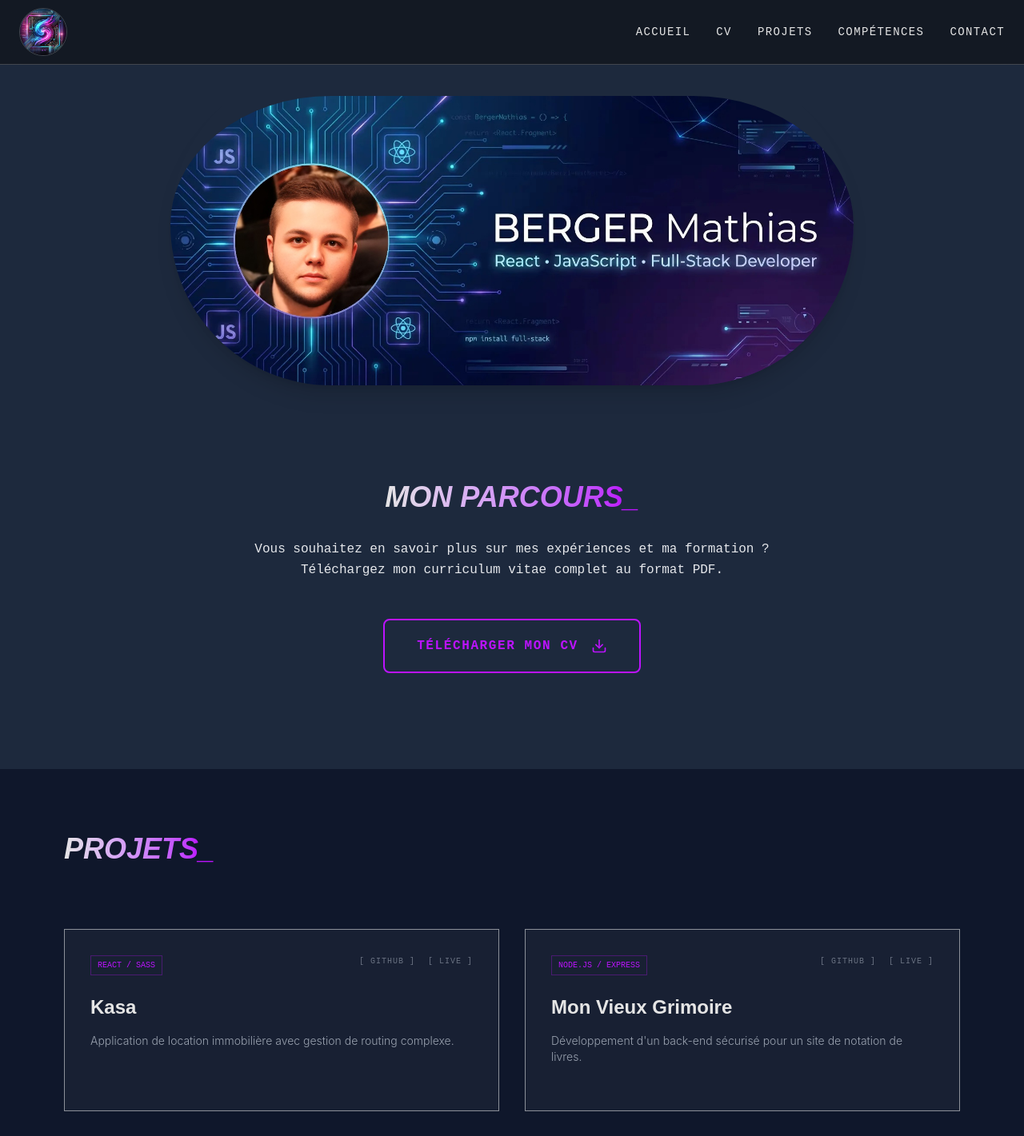
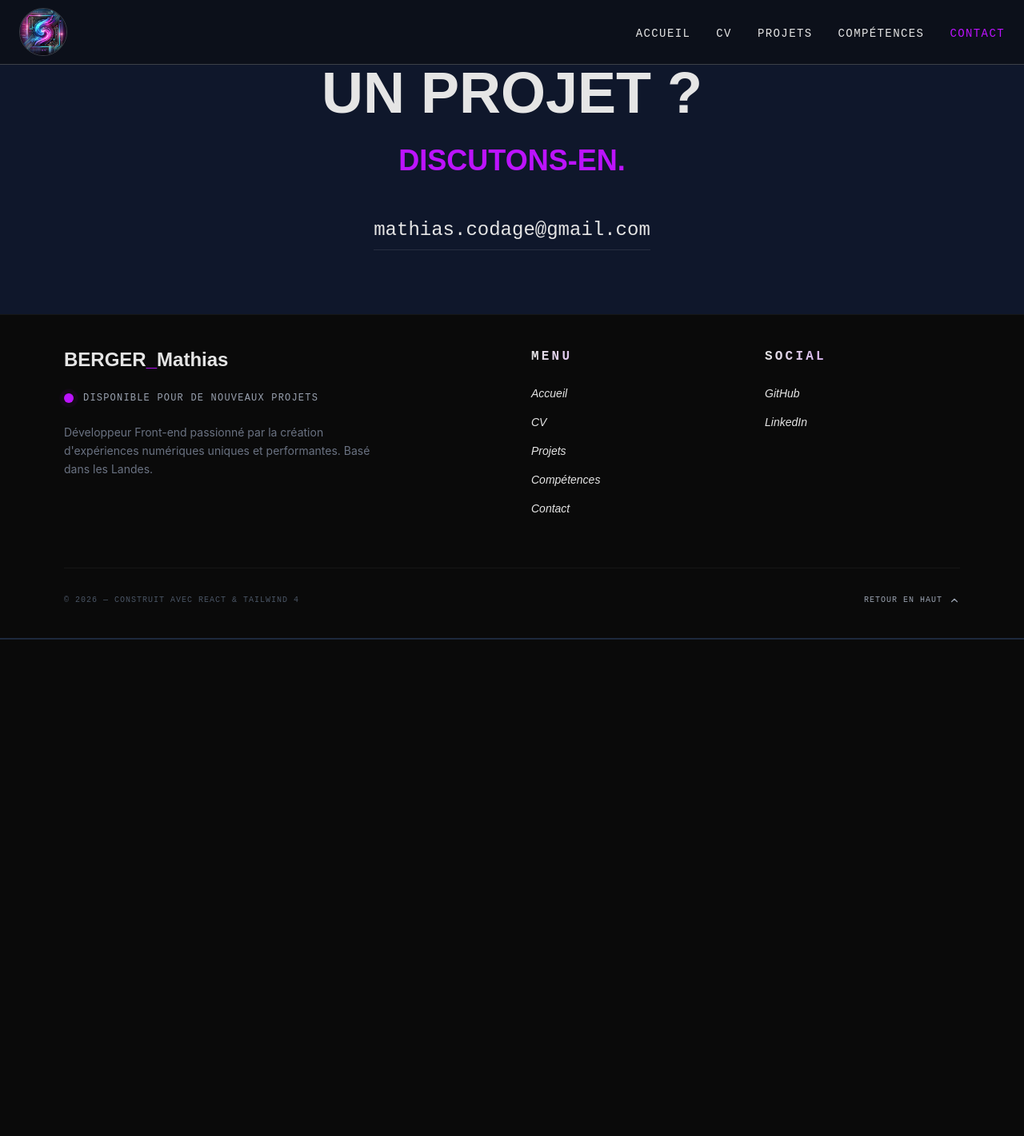
Before and after one commit to MathCod/dev-portfolio, a React (Vite) app: page /contact in a window 1280 px wide. Shown: the top 1421 px of the page at 80% size. After the commit the page ends 800 px from the top, so only its background shows below. Built offline with nearby package versions, Linux system fonts and the light colour scheme.

Commit message:
➕➕ Passage a react rooter

```diff
--- a/src/App.jsx
+++ b/src/App.jsx
@@ -1,47 +1,93 @@
 // eslint-disable-next-line no-unused-vars
 import { motion } from 'framer-motion';
+
+import { createBrowserRouter, RouterProvider } from 'react-router-dom';
+import MainLayout from './components/MainLayout';
+
 import Navbar from './components/Navbar'
-import Projects from './sections/Projects';
-import Skills from './sections/Skills';
-import Contact from './sections/Contact';
-import Cv from './sections/Cv';
-import Footer from './sections/Footer';
 import Banner from './components/Banner';
+import Cv from './pages/Cv';
+import Projects from './pages/Projects';
+import Skills from './pages/Skills';
+import Contact from './pages/Contact';
+import Footer from './components/Footer';
+
+import ScrollToTop from './components/ScrollToTop'; // Petit bonus important
+
+const router = createBrowserRouter([
+  {
+    path: "/",
+    element: <MainLayout />, // Le parent avec Navbar/Footer
+    children: [
+      {
+        path: "/",
+        element: <Banner />, // Page d'accueil
+      },
+      {
+        path: "/cv",
+        element: <Cv />,
+      },
+      {
+        path: "/projets",
+        element: <Projects />,
+      },
+      {
+        path: "/competences",
+        element: <Skills />,
+      },
+      {
+        path: "/contact",
+        element: <Contact />,
+      },
+    ],
+  },
+]);
 
 function App() {
-return (
-    <div className="min-h-[300vh]
-     bg-slate-800 text-light selection:bg-neon-purple selection:text-dark"
-     >
-      <Navbar />
-      <main>
-        <section id="home" className="h-300px pt-20">
-          <Banner />
-
-          <motion.p
-            initial={{ opacity: 0 }}
-            animate={{ opacity: 1 }}
-            transition={{ delay: 0.5 }}
-            className="mt-10 font-mono text-dimmed uppercase tracking-[0.3em]"
-          >
-          </motion.p>
-        </section>
-        <Cv />
-        <section>
-          <Projects />
-        </section>
-
-        <section>
-          <Skills />
-        </section>
-
-        <section>
-          <Contact />
-        </section>
-        <Footer />
-      </main>
-    </div>
-  )
+  return <RouterProvider router={router} />;
 }
 
-export default App
+export default App;
+
+
+
+
+
+
+// function App() {
+// return (
+//     <div className="min-h-[300vh]
+//      bg-slate-800 text-light selection:bg-neon-purple selection:text-dark"
+//      >
+//       <Navbar />
+//       <main>
+//         <section id="home" className="h-300px pt-20">
+//           <Banner />
+
+//           <motion.p
+//             initial={{ opacity: 0 }}
+//             animate={{ opacity: 1 }}
+//             transition={{ delay: 0.5 }}
+//             className="mt-10 font-mono text-dimmed uppercase tracking-[0.3em]"
+//           >
+//           </motion.p>
+//         </section>
+//         <Cv />
+//         <section>
+//           <Projects />
+//         </section>
+
+//         <section>
+//           <Skills />
+//         </section>
+
+//         <section>
+//           <Contact />
+//         </section>
+//         <Footer />
+//       </main>
+//     </div>
+//   )
+// }
+
+// export default App
--- /dev/null
+++ b/src/components/MainLayout.jsx
@@ -0,0 +1,25 @@
+import { Outlet } from 'react-router-dom';
+import Navbar from './Navbar';
+import Footer from './Footer';
+import ScrollToTop from './ScrollToTop';
+
+const MainLayout = () => {
+  return (
+    /* On garde ton style de fond ici pour qu'il s'applique à tout le site */
+    <div className="bg-slate-800 text-light min-h-screen selection:bg-neon-purple selection:text-dark">
+      {/* Reset le scroll en haut à chaque changement de page */}
+      <ScrollToTop />
+
+      <Navbar />
+
+      {/* L'Outlet est l'endroit où s'afficheront Banner, Projects, Cv, etc. */}
+      <main>
+        <Outlet />
+      </main>
+
+      <Footer />
+    </div>
+  );
+};
+
+export default MainLayout;
--- a/src/components/Navbar.jsx
+++ b/src/components/Navbar.jsx
@@ -2,24 +2,27 @@ import { useState } from 'react';
 // eslint-disable-next-line no-unused-vars
 import { motion } from 'framer-motion';
 import { Menu, X } from 'lucide-react';
+import { NavLink, Link } from 'react-router-dom'; // Import des composants de navigation
 import Logo from '../assets/Logo.webp';
 
 const Navbar = () => {
   const [isOpen, setIsOpen] = useState(false);
 
+  // Mise à jour des href vers des "to" (chemins réels)
   const navLinks = [
-    { name: 'Accueil', href: '#home' },
-    { name: 'CV', href: '#cv' },
-    { name: 'Projets', href: '#projects' },
-    { name: 'Compétences', href: '#skills' },
-    { name: 'Contact', href: '#contact' },
+    { name: 'Accueil', to: '/' },
+    { name: 'CV', to: '/cv' },
+    { name: 'Projets', to: '/projets' },
+    { name: 'Compétences', to: '/competences' },
+    { name: 'Contact', to: '/contact' },
   ];
 
   return (
     <nav className="fixed top-0 w-full z-50 bg-dark/50 backdrop-blur-md border-b border-white/20">
       <div className="max-w-8xl mx-auto px-6 h-20 flex justify-between items-center">
 
-        {/* LOGO */}
+        {/* LOGO - Utilisation de Link pour revenir à l'accueil */}
+        <Link to="/">
           <motion.div
             initial={{ opacity: 0, x: -20 }}
             animate={{ opacity: 1, x: 0 }}
@@ -28,28 +31,31 @@ const Navbar = () => {
             <img
               src={Logo}
               alt="Logo"
-          className="w-15 h-15
-          object-contain
-          hover:scale-110 transition-transform
-          border border-white/20 rounded-full"
+              className="w-15 h-15 object-contain hover:scale-110 transition-transform border border-white/20 rounded-full"
             />
-
-          {/* D<span className="text-neon-purple">E</span>V */}
           </motion.div>
+        </Link>
 
         {/* DESKTOP NAV */}
         <div className="hidden md:flex gap-8">
           {navLinks.map((link, index) => (
-            <motion.a
+            <motion.div
               key={link.name}
-              href={link.href}
               initial={{ opacity: 0, y: -10 }}
               animate={{ opacity: 1, y: 0 }}
               transition={{ delay: index * 0.1 }}
-              className="text-sm font-mono uppercase tracking-widest hover:text-neon-purple transition-colors duration-300"
+            >
+              <NavLink
+                to={link.to}
+                className={({ isActive }) =>
+                  `text-sm font-mono uppercase tracking-widest transition-colors duration-300 ${
+                    isActive ? 'text-neon-purple' : 'text-light hover:text-neon-purple'
+                  }`
+                }
               >
                 {link.name}
-            </motion.a>
+              </NavLink>
+            </motion.div>
           ))}
         </div>
 
@@ -66,17 +72,19 @@ const Navbar = () => {
         <motion.div
           initial={{ opacity: 0, height: 0 }}
           animate={{ opacity: 1, height: 'auto' }}
-          className="md:hidden bg-transparent border-b border-white/5 px-6 pb-6 flex flex-col gap-3"
+          className="md:hidden bg-slate-900 border-b border-white/5 px-6 pb-6 flex flex-col gap-3"
         >
           {navLinks.map((link) => (
-            <a
+            <NavLink
               key={link.name}
-              href={link.href}
+              to={link.to}
               onClick={() => setIsOpen(false)}
-              className="text-lg font-syne hover:text-neon-purple"
+              className={({ isActive }) =>
+                `text-lg font-syne ${isActive ? 'text-neon-purple' : 'text-light hover:text-neon-purple'}`
+              }
             >
               {link.name}
-            </a>
+            </NavLink>
           ))}
         </motion.div>
       )}
--- /dev/null
+++ b/src/components/ScrollToTop.jsx
@@ -0,0 +1,12 @@
+import { useEffect } from "react";
+import { useLocation } from "react-router-dom";
+
+export default function ScrollToTop() {
+  const { pathname } = useLocation();
+
+  useEffect(() => {
+    window.scrollTo(0, 0);
+  }, [pathname]);
+
+  return null;
+}
```
Also changed, not shown: src/components/Footer.jsx (renamed from src/sections/Footer.jsx), src/pages/Contact.jsx (renamed from src/sections/Contact.jsx), src/pages/Cv.jsx (renamed from src/sections/Cv.jsx), src/pages/Home.jsx (added), src/pages/Projects.jsx (renamed from src/sections/Projects.jsx), src/pages/Skills.jsx (renamed from src/sections/Skills.jsx), vercel.json (added), 1 other file (tests, documents, lock files or other folders). Lines whose indentation alone changed are shown as unchanged.
